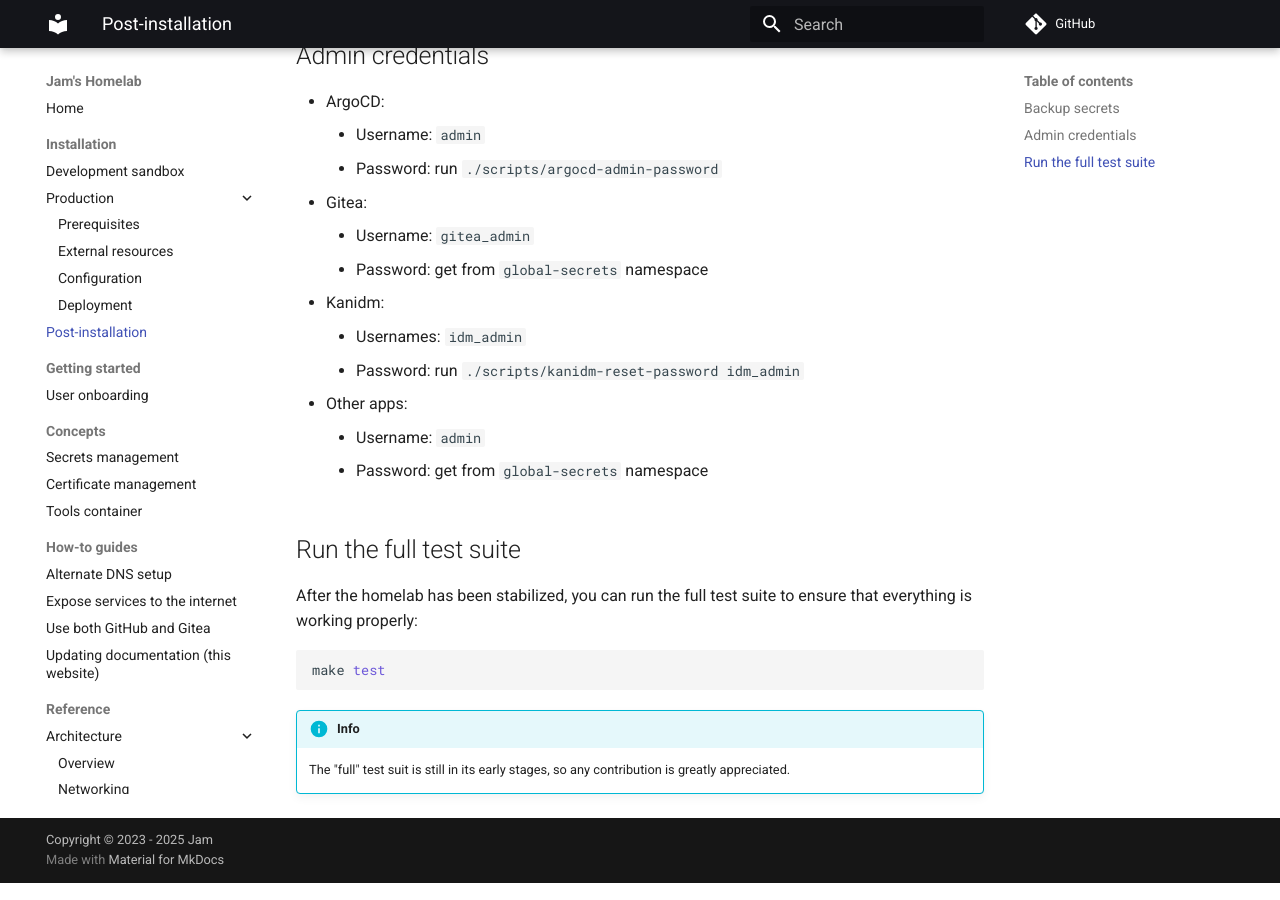
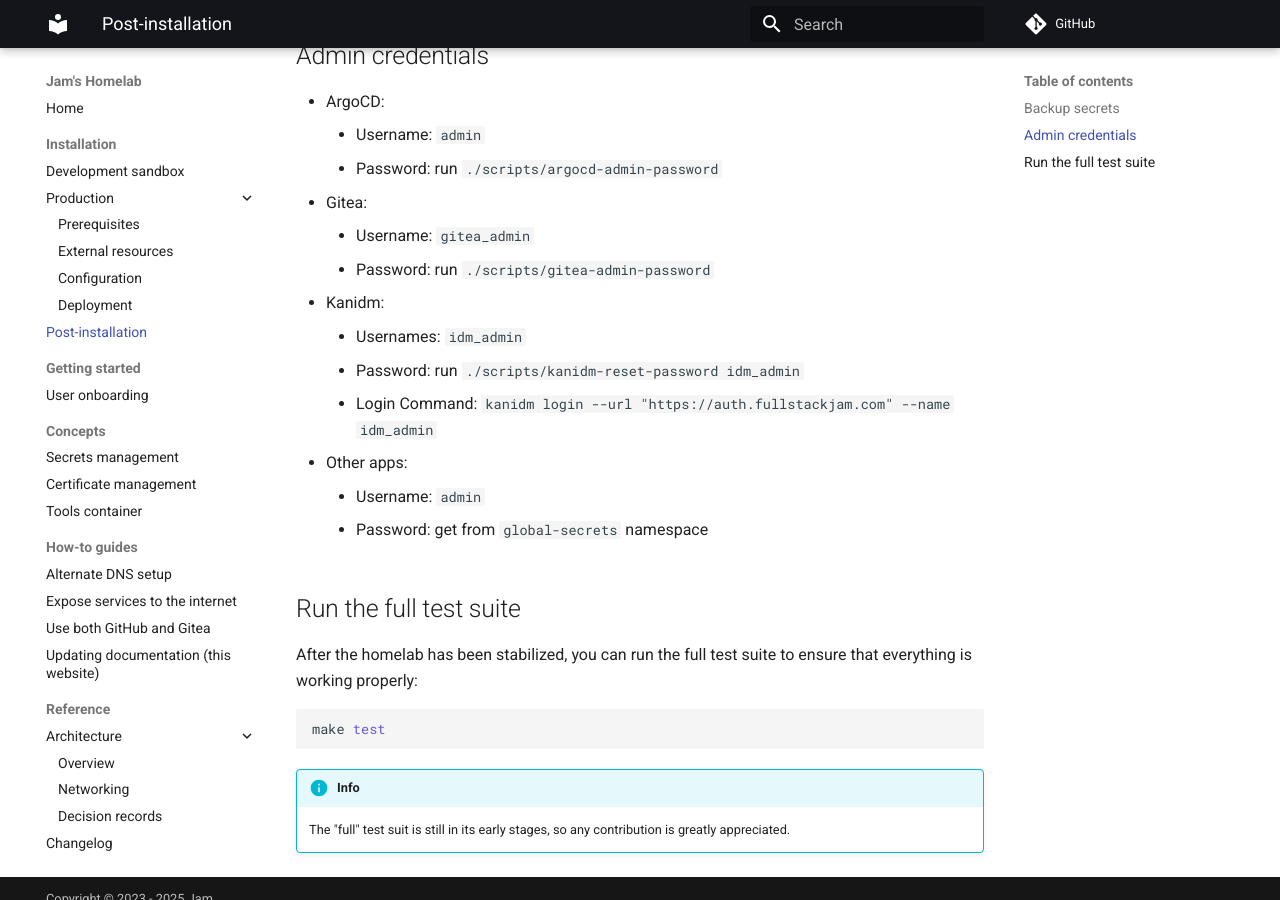
Before and after one commit to fullstackjam/k8s-gitops, an MkDocs documentation site: the page built from docs/installation/post-installation.md, in a window 1280 px wide and 900 px high, scrolled down 460 px. Built offline with MkDocs 1.6.1 and Material for MkDocs 9.7.7, drawn with Linux system fonts in a browser that asks for light colours; comment, search, counter and statistics services are not loaded.

Commit message:
refactor: Refactor user onboarding documentation and add gitea-admin-password script for password retrieval

```diff
--- a/docs/installation/post-installation.md
+++ b/docs/installation/post-installation.md
@@ -17,10 +17,11 @@
     - Password: run `./scripts/argocd-admin-password`
 - Gitea:
     - Username: `gitea_admin`
-    - Password: get from `global-secrets` namespace
+    - Password: run `./scripts/gitea-admin-password`
 - Kanidm:
     - Usernames: `idm_admin`
     - Password: run `./scripts/kanidm-reset-password idm_admin`
+    - Login Command: `kanidm login --url "https://auth.fullstackjam.com" --name idm_admin`
 - Other apps:
     - Username: `admin`
     - Password: get from `global-secrets` namespace
```
Also changed, not shown: docs/getting-started/user-onboarding.md (+0 -1 lines), 1 other file.
